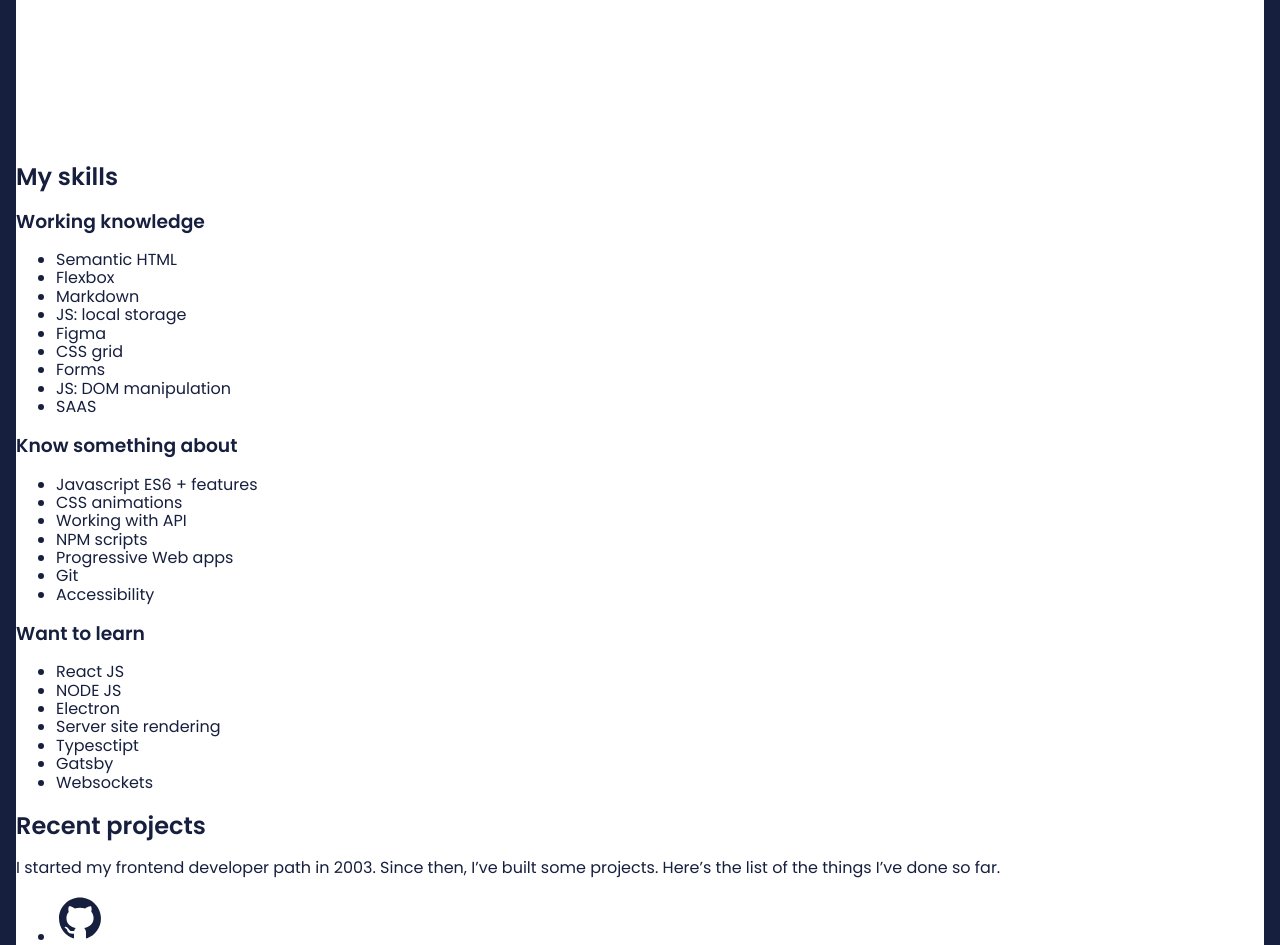
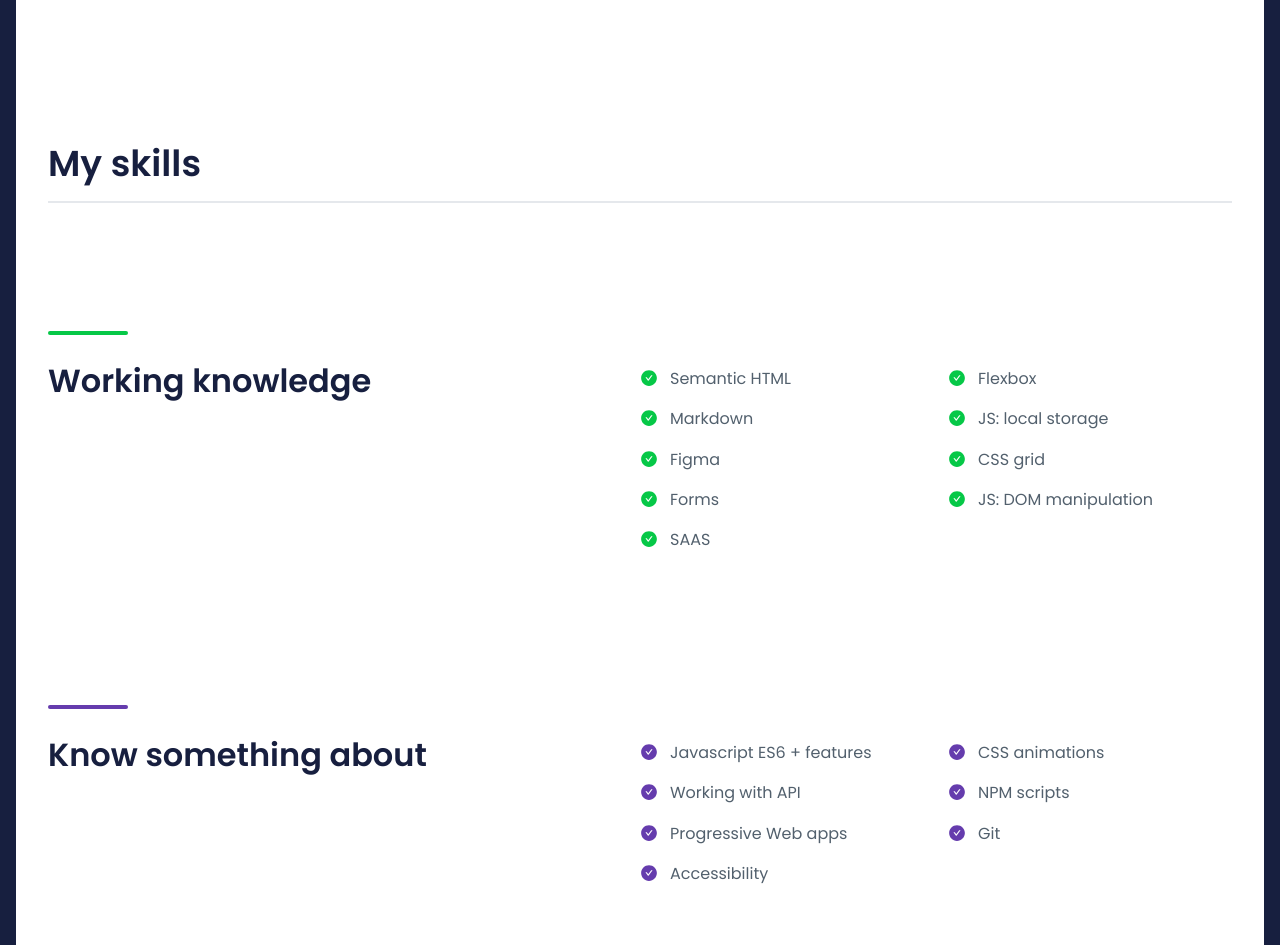
Before and after one commit to druszkiewicz/druszkiewicz.github.io, a website: page src/content/index.html in a window 1280 px wide. Shown: the part 720-1665 px from the top of the page. Drawn offline with nearby package versions, Linux system fonts and the light colour scheme; files that its build step writes are made by us from their sources; files whose address does not match are found by name.

Commit message:
feat: L styling of skills list

```diff
--- a/src/content/index.html
+++ b/src/content/index.html
@@ -60,7 +60,7 @@
         </ul>
       </section>
 
-      <section class="skills-list">
+      <section class="skills-list skills-list--violet">
         <h3 class="skills-list__title">Know something about</h3>
         <ul class="skills-list__list">
           <li class="skills-list__item">Javascript ES6 + features</li>
@@ -73,7 +73,7 @@
         </ul>
       </section>
 
-      <section class="skills-list">
+      <section class="skills-list skills-list--blue">
         <h3 class="skills-list__title">Want to learn</h3>
         <ul class="skills-list__list">
           <li class="skills-list__item">React JS</li>
--- a/src/scss/_variables.scss
+++ b/src/scss/_variables.scss
@@ -5,3 +5,6 @@
 $big-stone:#171F3F;
 $blue: #0593FB;
 $gray: #52606D;
+$green: #06C847;
+$violet: #653CAD;
+$dark-blue: #2251CC;
--- a/src/scss/main.scss
+++ b/src/scss/main.scss
@@ -3,6 +3,7 @@
 @import url('https://fonts.googleapis.com/css?family=Poppins:300,400,500,600&display=swap&subset=latin-ext');
 
 @import "modules/hero.scss";
+@import "modules/skills.scss";
 
 html {
    box-sizing: border-box;
--- a/src/scss/modules/hero.scss
+++ b/src/scss/modules/hero.scss
@@ -1,6 +1,6 @@
 .hero {
   max-width: 1184px;
-  padding: 112px 0 200px;
+  padding: 112px 0 184px;
   margin: 0 auto;
   &__description {
     color: $gray;
--- /dev/null
+++ b/src/scss/modules/skills.scss
@@ -0,0 +1,68 @@
+.skills {
+  max-width: 1184px;
+  margin: 0 auto;
+  &__title {
+    font-size: 2.25rem;
+    margin: 0;
+    font-style: normal;
+    font-weight: 600;
+    padding: 1rem 0;
+    border-bottom: 2px solid #E5E8EC;
+  }
+}
+
+.skills-list {
+  display: grid;
+  grid-template-columns: 1fr 1fr;
+  padding: 8rem 0 0;
+  &__item {
+    color: $gray;
+    padding: 11px 0 11px 30px;
+    position: relative;
+    &::before {
+      top: 10px;
+      left: 0;
+      position: absolute;
+      content: '';
+      display: block;
+      width: 18px;
+      height: 18px;
+      background: url('../assets/img/check-green.svg');
+      .skills-list--violet & {
+        background: url('../assets/img/check-violet.svg');
+      }
+      .skills-list--blue & {
+        background: url('../assets/img/check-blue.svg');
+      }
+    }
+  }
+  &__list {
+    display: grid;
+    grid-template-columns: 1fr 1fr;
+    list-style-type: none;
+    padding: 0;
+    margin-top: calc(1.5rem + 4px);
+    column-gap: 1.5rem;
+  }
+  &__title {
+    font-weight: 600;
+    font-size: 32px;
+    line-height: 44px;
+    margin: 0;
+    &::before {
+      content: '';
+      width: 80px;
+      height: 4px;
+      display: block;
+      border-radius: 8px;
+      background: $green;
+      margin-bottom: 1.5rem;
+      .skills-list--violet & {
+        background: $violet;
+      }
+      .skills-list--blue & {
+        background: $blue;
+      }
+    }
+  }
+}
```
